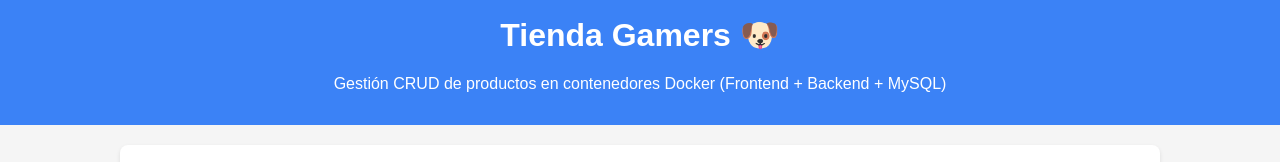
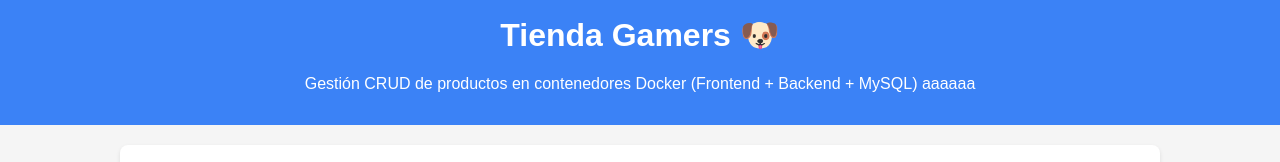
Before and after one commit to nelu-grb/PruebaDevops3, a plain HTML site: page frontend/index.html in a window 1280 px wide. Shown: the top 162 px of the page. Drawn offline with Linux system fonts and the light colour scheme; no server answers.

Commit message:
pipelineee

```diff
--- a/frontend/index.html
+++ b/frontend/index.html
@@ -95,7 +95,7 @@
 <body>
   <header>
     <h1>Tienda Gamers &#128054;</h1>
-    <p>Gestión CRUD de productos en contenedores Docker (Frontend + Backend + MySQL)</p>
+    <p>Gestión CRUD de productos en contenedores Docker (Frontend + Backend + MySQL) aaaaaa</p>
   </header>
   <main>
     <section>
```
Also changed, not shown: .github/workflows/deploy.yml.
